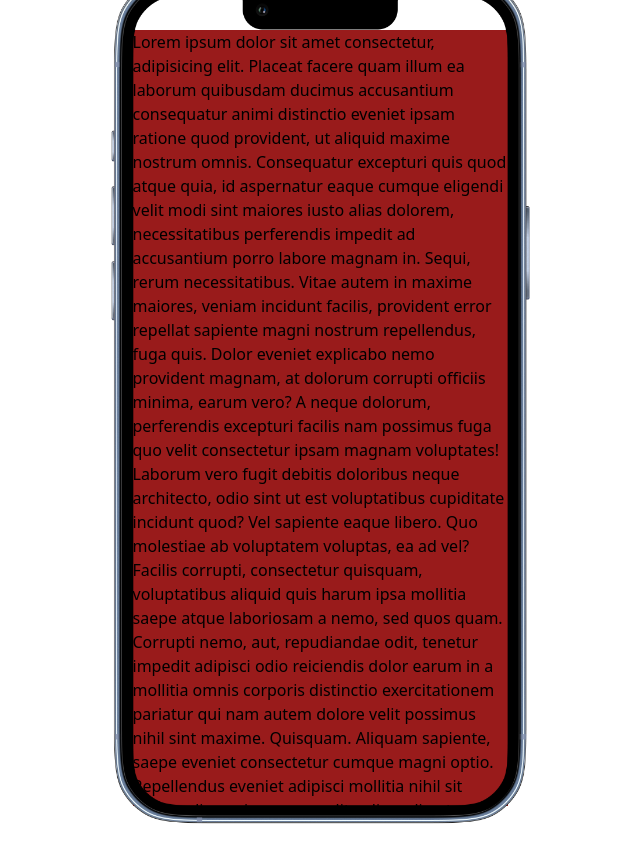
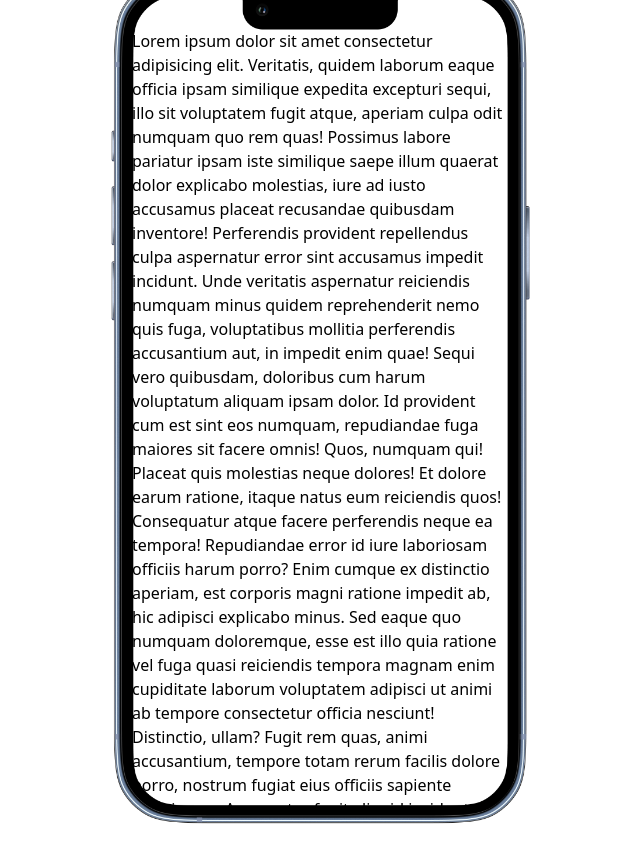
Before and after one commit to nrjdalal/trials, a Next.js app: page /feb in a window 1280 px wide. Shown: the whole page, without its empty margins (320-960 px from the left). Built offline with nearby package versions, Linux system fonts and the light colour scheme.

Commit message:
Fri  4 Feb 2022 20:28:02 IST

```diff
--- a/pages/feb.tsx
+++ b/pages/feb.tsx
@@ -4,30 +4,40 @@ const index = () => {
   const Device = () => {
     return (
       <>
-        <div className="bg-red-800">
-          Lorem ipsum dolor sit amet consectetur, adipisicing elit. Placeat
-          facere quam illum ea laborum quibusdam ducimus accusantium consequatur
-          animi distinctio eveniet ipsam ratione quod provident, ut aliquid
-          maxime nostrum omnis. Consequatur excepturi quis quod atque quia, id
-          aspernatur eaque cumque eligendi velit modi sint maiores iusto alias
-          dolorem, necessitatibus perferendis impedit ad accusantium porro
-          labore magnam in. Sequi, rerum necessitatibus. Vitae autem in maxime
-          maiores, veniam incidunt facilis, provident error repellat sapiente
-          magni nostrum repellendus, fuga quis. Dolor eveniet explicabo nemo
-          provident magnam, at dolorum corrupti officiis minima, earum vero? A
-          neque dolorum, perferendis excepturi facilis nam possimus fuga quo
-          velit consectetur ipsam magnam voluptates! Laborum vero fugit debitis
-          doloribus neque architecto, odio sint ut est voluptatibus cupiditate
-          incidunt quod? Vel sapiente eaque libero. Quo molestiae ab voluptatem
-          voluptas, ea ad vel? Facilis corrupti, consectetur quisquam,
-          voluptatibus aliquid quis harum ipsa mollitia saepe atque laboriosam a
-          nemo, sed quos quam. Corrupti nemo, aut, repudiandae odit, tenetur
-          impedit adipisci odio reiciendis dolor earum in a mollitia omnis
-          corporis distinctio exercitationem pariatur qui nam autem dolore velit
-          possimus nihil sint maxime. Quisquam. Aliquam sapiente, saepe eveniet
-          consectetur cumque magni optio. Repellendus eveniet adipisci mollitia
-          nihil sit commodi quasi vero, expedita eligendi natus reprehenderit,
-          distinctio qui ut ab consequuntur modi illum rem quos.
+        <div>
+          Lorem ipsum dolor sit amet consectetur adipisicing elit. Veritatis,
+          quidem laborum eaque officia ipsam similique expedita excepturi sequi,
+          illo sit voluptatem fugit atque, aperiam culpa odit numquam quo rem
+          quas! Possimus labore pariatur ipsam iste similique saepe illum
+          quaerat dolor explicabo molestias, iure ad iusto accusamus placeat
+          recusandae quibusdam inventore! Perferendis provident repellendus
+          culpa aspernatur error sint accusamus impedit incidunt. Unde veritatis
+          aspernatur reiciendis numquam minus quidem reprehenderit nemo quis
+          fuga, voluptatibus mollitia perferendis accusantium aut, in impedit
+          enim quae! Sequi vero quibusdam, doloribus cum harum voluptatum
+          aliquam ipsam dolor. Id provident cum est sint eos numquam,
+          repudiandae fuga maiores sit facere omnis! Quos, numquam qui! Placeat
+          quis molestias neque dolores! Et dolore earum ratione, itaque natus
+          eum reiciendis quos! Consequatur atque facere perferendis neque ea
+          tempora! Repudiandae error id iure laboriosam officiis harum porro?
+          Enim cumque ex distinctio aperiam, est corporis magni ratione impedit
+          ab, hic adipisci explicabo minus. Sed eaque quo numquam doloremque,
+          esse est illo quia ratione vel fuga quasi reiciendis tempora magnam
+          enim cupiditate laborum voluptatem adipisci ut animi ab tempore
+          consectetur officia nesciunt! Distinctio, ullam? Fugit rem quas, animi
+          accusantium, tempore totam rerum facilis dolore porro, nostrum fugiat
+          eius officiis sapiente laboriosam. Aspernatur fugit aliquid incidunt
+          at inventore aut, labore quis, ab amet, quo dolorum? Adipisci quaerat
+          vitae inventore, ut officiis, rerum quidem ab dolores mollitia
+          voluptate repellendus ducimus! Culpa omnis molestias atque quam. Iste
+          aut vel eum dolorum molestias earum natus totam in laboriosam!
+          Voluptatibus, expedita quis! Perferendis aut reiciendis itaque quae
+          magni, omnis modi nihil rem, veritatis commodi placeat nostrum
+          voluptatum illum culpa aliquam id fugiat. Distinctio cupiditate ipsa
+          maiores, officia voluptatibus vitae. Ipsa voluptates similique,
+          debitis officia expedita incidunt aperiam quos, iure porro optio
+          libero laudantium autem, beatae possimus odio maxime sit nemo.
+          Impedit, reiciendis quidem provident eum mollitia nostrum aut illo.
         </div>
       </>
     )
@@ -37,14 +47,17 @@ const index = () => {
     <>
       <div className="flex items-center justify-center w-screen h-screen">
         <img
-          className="absolute top-1/2 left-1/2 z-10 hidden h-[926px] -translate-x-1/2 -translate-y-1/2 sm:block"
+          className="absolute top-1/2 left-1/2  hidden h-[926px] -translate-x-1/2 -translate-y-1/2 sm:block"
           src="/Apple iPhone 13 Pro Max — Sierra Blue.png"
           alt=""
         />
 
-        <div className="hidden h-[811px] w-[375px] sm:block">
+        <div className="z-10 hidden h-[812px] w-[376px]  sm:block">
           <div className="h-[35px]" />
-          <div className="h-[776px] overflow-y-scroll">
+          <div
+            id="noScroll"
+            className="h-[777px] overflow-y-scroll rounded-b-[45px]"
+          >
             <Device />
           </div>
         </div>
@@ -53,6 +66,17 @@ const index = () => {
           Current not available on smaller devices
         </div>
       </div>
+
+      <style jsx>{`
+        #noScroll::-webkit-scrollbar {
+          display: none;
+        }
+
+        #noScroll {
+          -ms-overflow-style: none; /* IE and Edge */
+          scrollbar-width: none; /* Firefox */
+        }
+      `}</style>
     </>
   )
 }
```
